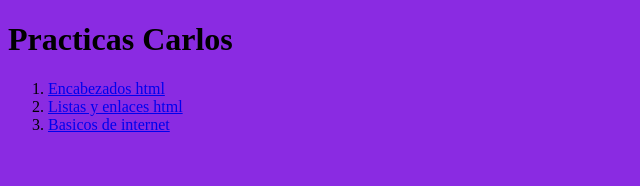
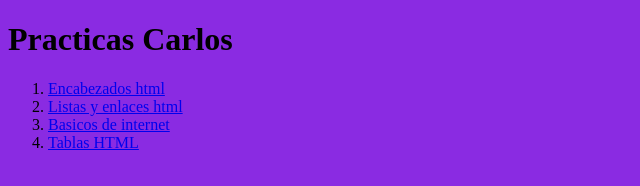
Before and after one commit to CarlosRE39/PracticasDWeb39, a plain HTML site: page index.html in a window 1280 px wide. Shown: the whole page, without its empty margins (0-640 px from the left). Drawn offline with Linux system fonts and the light colour scheme.

Commit message:
Add files via upload

```diff
--- a/index.html
+++ b/index.html
@@ -12,6 +12,7 @@
         <li><a href="/u2/encabezados.html" target="_blank">Encabezados html</a></li>
         <li><a href="/u2/listasyenlaces.html" target="_blank">Listas y enlaces html</a></li>
         <li><a href="/internet.html" target="_blank">Basicos de internet</a></li>
+        <li><a href="/u2/tablas.html">Tablas HTML</a></li>
     </ol>
 </body>
 </html>
```
